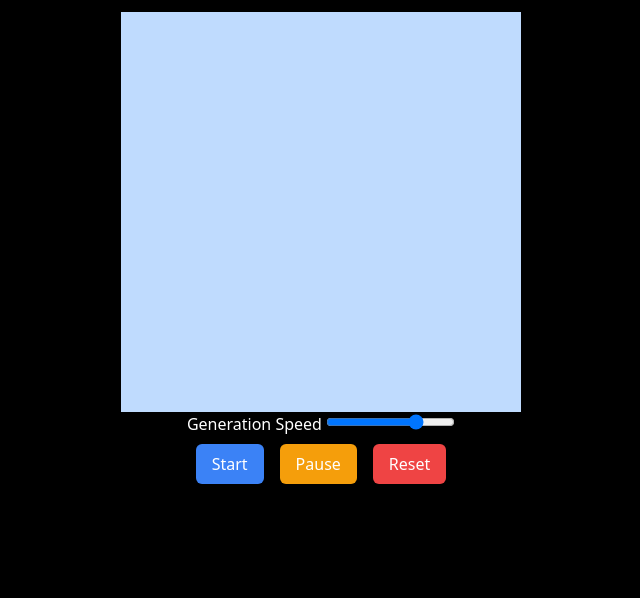
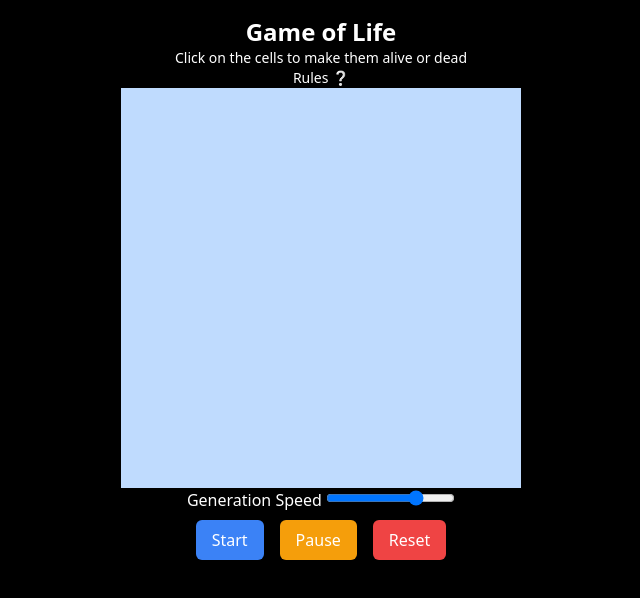
Before and after one commit to autumn-ma/game-of-life, a plain HTML site: page index.html in a window 1280 px wide. Shown: the whole page, without its empty margins (319-959 px from the left). Drawn offline with nearby package versions, Linux system fonts and the light colour scheme.

Commit message:
general help text

```diff
--- a/index.html
+++ b/index.html
@@ -19,7 +19,16 @@
   </style>
 </head>
 <body class="flex items-center justify-center pt-10 bg-black text-white">
-  <main class="flex flex-col items-center max-h-96 min-w-96 justify-center pt-10">
+  <main class="flex flex-col items-center max-h-96 min-w-96 justify-center pt-10 mt-10">
+    <h1 class="text-2xl font-bold">Game of Life</h1>
+    <p class="text-sm">Click on the cells to make them alive or dead</p>
+    <p class="text-sm" title=
+    " - Cell with fewer than two buddy dies, as if by underpopulated.
+      - Cell with two or three buddy lives on to the next generation.
+      - Cell with more than three buddy dies, as if by overpopulation.
+      - Any dead cell with exactly three buddy becomes alive.
+    ">Rules ❔</p>
+
     <div id="grid" class="flex flex-row"></div>
     <div>
       Generation Speed
```
